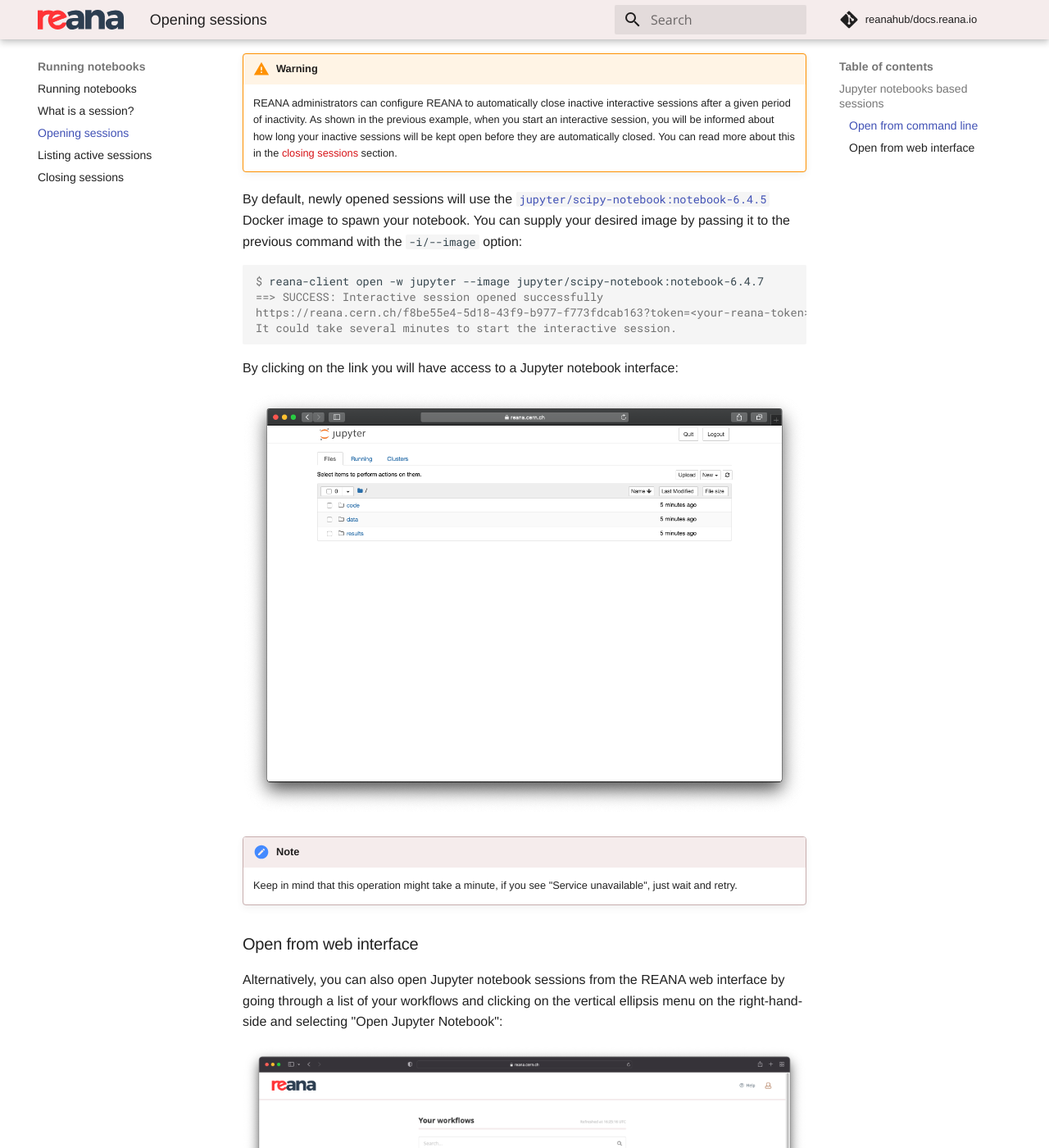
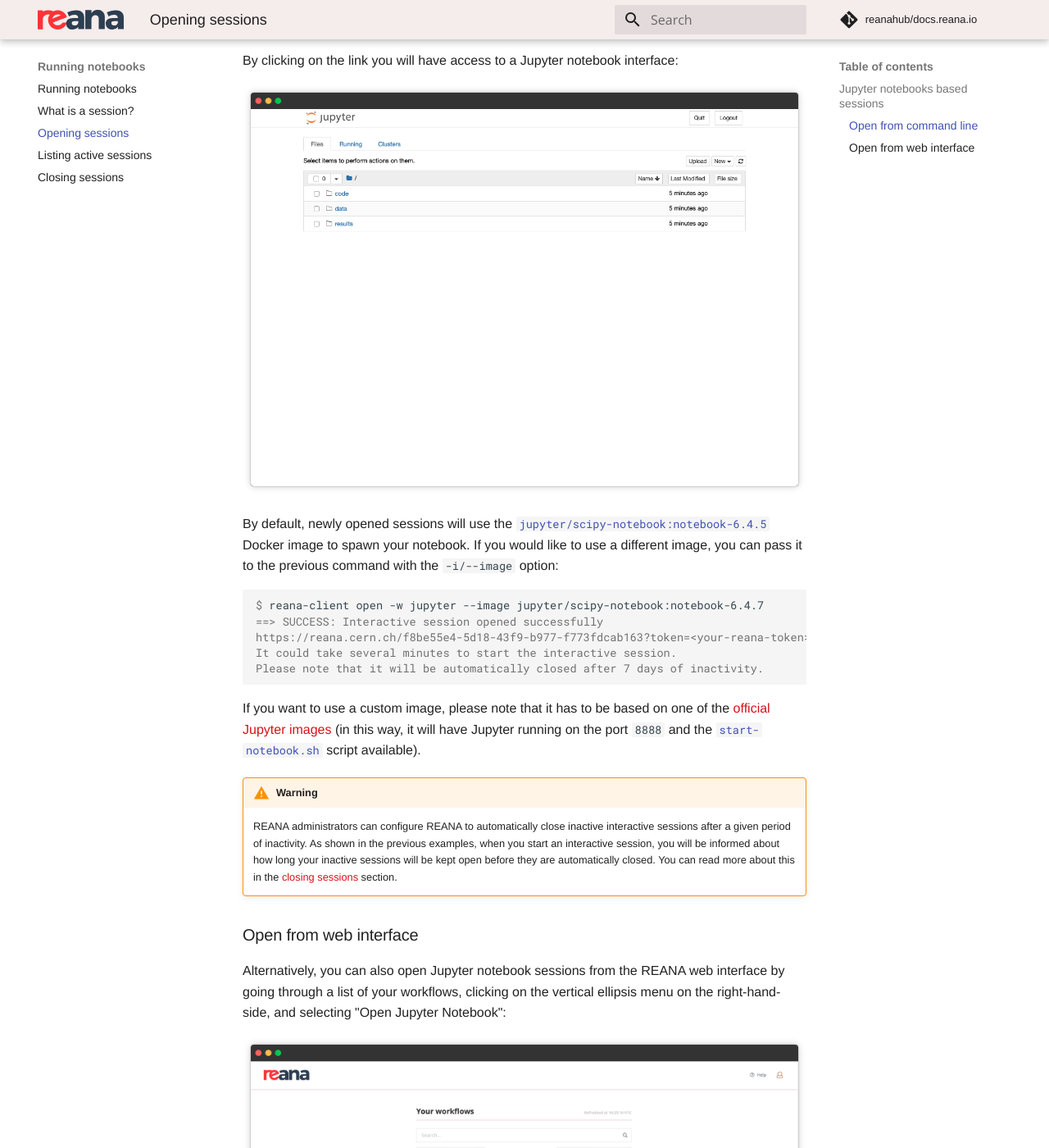
Before and after one commit to reanahub/docs.reana.io, an MkDocs documentation site: the page built from docs/running-notebooks/opening-sessions/index.md, in a window 1280 px wide and 1400 px high, scrolled down 438 px. Shown: the whole window at 82% size. Built offline with MkDocs 1.6.1 and Material for MkDocs 9.7.7, drawn with Linux system fonts in a browser that asks for light colours; comment, search, counter and statistics services are not loaded.

Commit message:
opening-sessions: custom jupyter image requirements
Closes #163

````diff
--- a/docs/running-notebooks/opening-sessions/index.md
+++ b/docs/running-notebooks/opening-sessions/index.md
@@ -14,16 +14,14 @@ It could take several minutes to start the interactive session.
 Please note that it will be automatically closed after 7 days of inactivity.
 ```
 
-!!! warning
-    REANA administrators can configure REANA to automatically close
-    inactive interactive sessions after a given period of inactivity.
-    As shown in the previous example, when you start an interactive session,
-    you will be informed about how long your inactive sessions will be kept open before they are
-    automatically closed. You can read more about this in the [closing sessions](../closing-sessions#auto-closure-of-inactive-sessions) section.
+By clicking on the link you will have access to a Jupyter notebook interface:
+
+![jupyter-notebook](../../images/interactive-session-jupyter-notebook.png){.screenshot-browser-mockup}
 
 By default, newly opened sessions will use the
-[`jupyter/scipy-notebook:notebook-6.4.5`](https://hub.docker.com/layers/jupyter/scipy-notebook/notebook-6.4.5/images/sha256-b6a4ce777b837496d5612b7ce4efba9aa015576cb6993817721b8d293a7c2a3c?context=explore) Docker image to spawn your notebook. You can supply
-your desired image by passing it to the previous command with the
+[`jupyter/scipy-notebook:notebook-6.4.5`](https://hub.docker.com/layers/jupyter/scipy-notebook/notebook-6.4.5/images/sha256-b6a4ce777b837496d5612b7ce4efba9aa015576cb6993817721b8d293a7c2a3c?context=explore)
+Docker image to spawn your notebook.
+If you would like to use a different image, you can pass it to the previous command with the
 `-i/--image` option:
 
 ```console
@@ -31,24 +29,29 @@ $ reana-client open -w jupyter --image jupyter/scipy-notebook:notebook-6.4.7
 ==> SUCCESS: Interactive session opened successfully
 https://reana.cern.ch/f8be55e4-5d18-43f9-b977-f773fdcab163?token=<your-reana-token>
 It could take several minutes to start the interactive session.
+Please note that it will be automatically closed after 7 days of inactivity.
 ```
 
-By clicking on the link you will have access to a Jupyter notebook interface:
+If you want to use a custom image, please note that it has to be based on one of the
+[official Jupyter images](https://jupyter-docker-stacks.readthedocs.io/en/latest/using/selecting.html#jupyter-base-notebook)
+(in this way, it will have Jupyter running on the port `8888` and the
+[`start-notebook.sh`](https://github.com/jupyter/docker-stacks/blob/main/base-notebook/start-notebook.sh) script available).
 
-![jupyter-notebook](../../images/interactive-session-jupyter-notebook.png)
-
-!!! note
-    Keep in mind that this operation might take a minute, if you see
-    "Service unavailable", just wait and retry.
+!!! warning
+    REANA administrators can configure REANA to automatically close
+    inactive interactive sessions after a given period of inactivity.
+    As shown in the previous examples, when you start an interactive session,
+    you will be informed about how long your inactive sessions will be kept open before they are
+    automatically closed. You can read more about this in the [closing sessions](../closing-sessions#auto-closure-of-inactive-sessions) section.
 
 ### Open from web interface
 
 Alternatively, you can also open Jupyter notebook sessions from the
-REANA web interface by going through a list of your workflows and
-clicking on the vertical ellipsis menu on the right-hand-side and
+REANA web interface by going through a list of your workflows,
+clicking on the vertical ellipsis menu on the right-hand-side, and
 selecting "Open Jupyter Notebook":
 
-![ui-open-session](../../images/ui-open-session.png)
+![ui-open-session](../../images/ui-open-session.png){.screenshot-browser-mockup}
 
 When a workflow has an associated Jupyter notebook session opened, a
 Jupyter icon will appear next to the workflow name; you can then click
````
Also changed, not shown: docs/images/interactive-session-jupyter-notebook.png, docs/images/ui-open-session.png.
